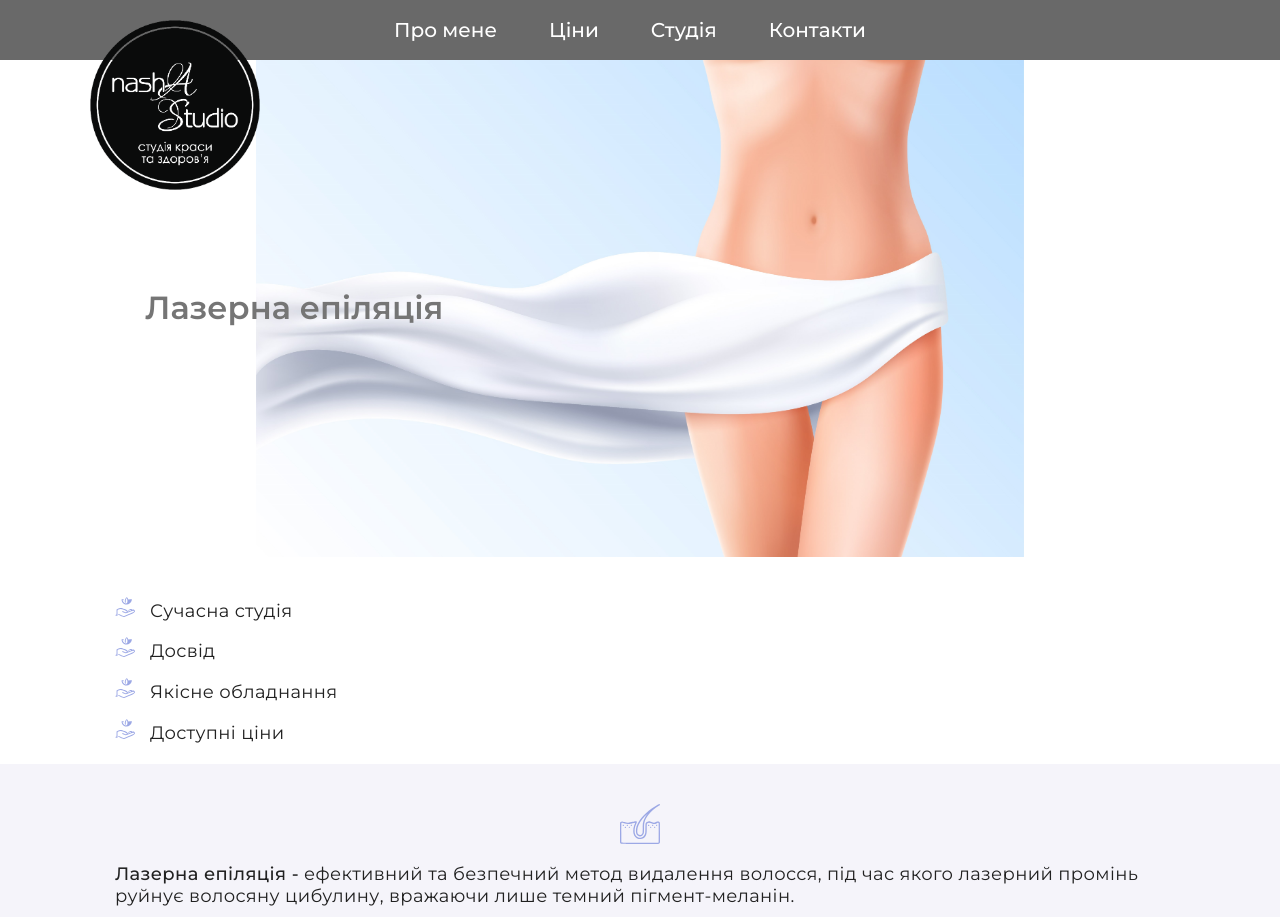
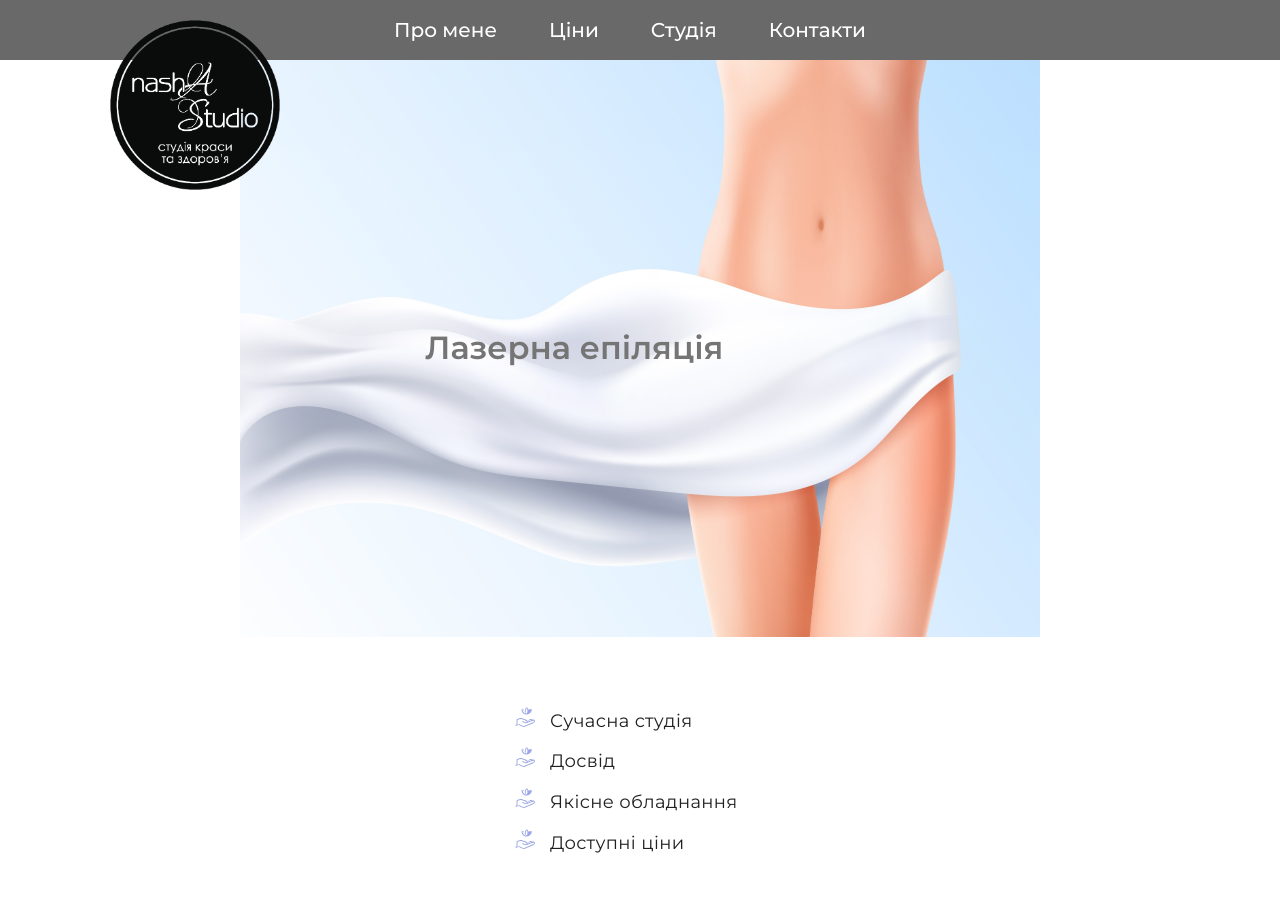
Before and after one commit to Tetyanka-T/salonLE, a website built with Parcel: page src/index.html in a window 1280 px wide. Shown: the top 917 px of the page. Built offline with nearby package versions, Linux system fonts and the light colour scheme.

Commit message:
fix hero advantage

```diff
--- a/src/sass/_advantage.scss
+++ b/src/sass/_advantage.scss
@@ -14,3 +14,16 @@
         margin-bottom: 0;
     }
 }
+
+@media screen and (min-width: 768px) {
+    .advantage-list {
+        margin-left: 200px;
+        padding-bottom: 40px;
+    }
+}
+@media screen and (min-width: 1200px) {
+    .advantage-list {
+        margin-left: 400px;
+        padding-bottom: 60px;
+    }
+}
--- a/src/sass/_common.scss
+++ b/src/sass/_common.scss
@@ -65,3 +65,15 @@
     text-align: center;
     margin-top: 20px;
   }
+
+  @media screen and (min-width: 768px) {
+    .section {
+      padding-top: 60px;
+    }
+  }
+
+  @media screen and (min-width: 1200px) {
+    .section {
+      padding-top: 70px;
+    }
+  }
--- a/src/sass/_container.scss
+++ b/src/sass/_container.scss
@@ -14,7 +14,7 @@
 
     @media screen and (min-width: 1200px) {
       max-width: 1200px;
-      // padding-right: 75px;
-      // padding-left: 75px;
+      padding-right: 75px;
+      padding-left: 75px;
     }
   }
--- a/src/sass/_header-desctop.scss
+++ b/src/sass/_header-desctop.scss
@@ -29,3 +29,10 @@
         }
     }
 }
+
+@media screen and (min-width: 1200px) {
+
+   .logo-desctop {
+    left: 110px
+   }
+}
--- a/src/sass/_header.scss
+++ b/src/sass/_header.scss
@@ -198,6 +198,11 @@ top: 20px;
     }
   }
 }
+@media screen and (min-width: 768px) {
+.logo {
+  left: 60px;
+}
+}
 @media screen and (min-width: 850px) {
   .splash {
 
--- a/src/sass/_hero.scss
+++ b/src/sass/_hero.scss
@@ -21,13 +21,16 @@
 
 @media screen and (min-width: 768px) {
   .hero {
-    background-size: 768px 500px;
-    padding: 250px 43px;
+    background-size: 768px 600px;
+    padding: 260px 43px;
   }
 }
 @media screen and (min-width: 1204px) {
   .hero {
-
-    padding: 230px 70px;
+    background-size: 800px 700px;
+    padding: 270px 100px;
+  }
+  .hero_title {
+    margin-left: 250px;
   }
 }
```
